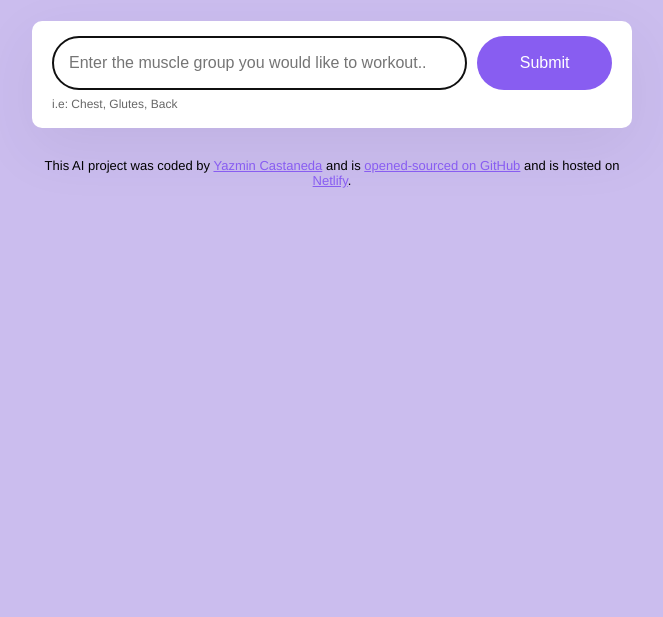
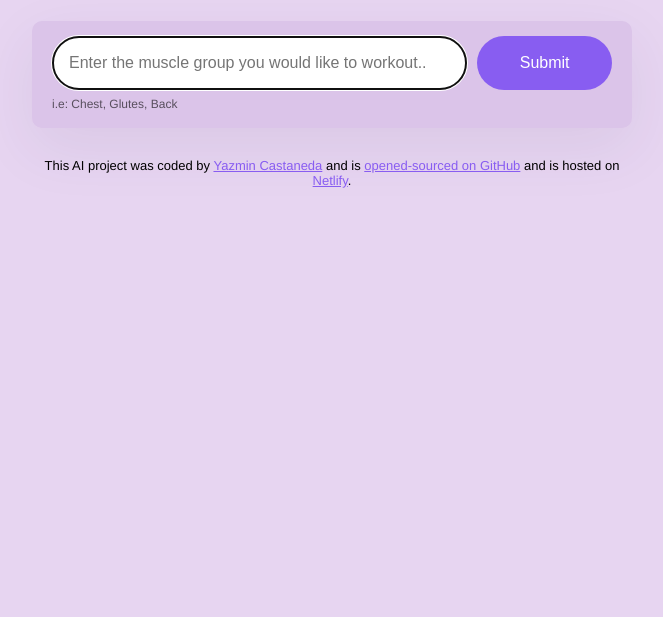
Before and after one commit to castaneday/AI-GENERATOR-PROJECT, a plain HTML site: page index.html in a window 1280 px wide. Shown: the part 183-800 px from the top of the page, without its empty margins (308-971 px from the left). Drawn offline with nearby package versions, Linux system fonts and the light colour scheme.

Commit message:
Changed background color

```diff
--- a/src/style.css
+++ b/src/style.css
@@ -1,5 +1,5 @@
 body {
-  background-color: #cbbdee;
+  background-color: #e7d5f1;
   font-family: Helvetica, Arial, sans-serif;
 }
 
@@ -25,7 +25,7 @@ h1 {
 }
 
 .form-container {
-  background-color: white;
+  background-color: rgb(219, 196, 233);
   margin-bottom: 30px;
   border-radius: 10px;
   box-shadow: 0px 20px 60px rgba(65, 50, 100, 0.08);
```
